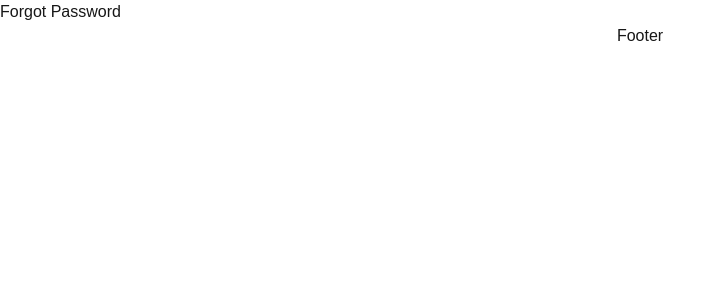
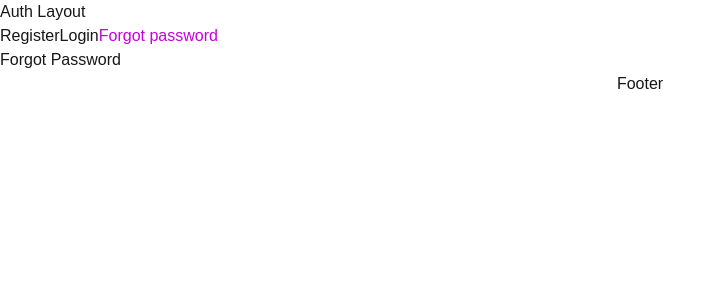
Before and after one commit to seregakotenko/next, a Next.js app: page /forgot-password in a window 1280 px wide. Shown: the top 300 px of the page, without its empty margins (0-726 px from the left). Built offline with nearby package versions, Linux system fonts and the light colour scheme.

Commit message:
Active Link

```diff
--- /dev/null
+++ b/app/(auth)/layout.tsx
@@ -0,0 +1,33 @@
+'use client';
+
+import Link from 'next/link';
+import { usePathname } from 'next/navigation';
+
+const navLinks = [
+  { name: 'Register', href: '/register' },
+  { name: 'Login', href: '/login' },
+  { name: 'Forgot password', href: '/forgot-password' },
+];
+
+export default function AuthLayout({
+  children,
+}: Readonly<{
+  children: React.ReactNode;
+}>) {
+  const pathname = usePathname();
+
+  return (
+    <div>
+      <h1>Auth Layout</h1>
+      {navLinks.map(({ name, href }) => {
+        const isActive = pathname === href || pathname.startsWith(href);
+        return (
+          <Link key={name} href={href} className={isActive ? 'text-fuchsia-600' : ''}>
+            {name}
+          </Link>
+        );
+      })}
+      {children}
+    </div>
+  );
+}
```
